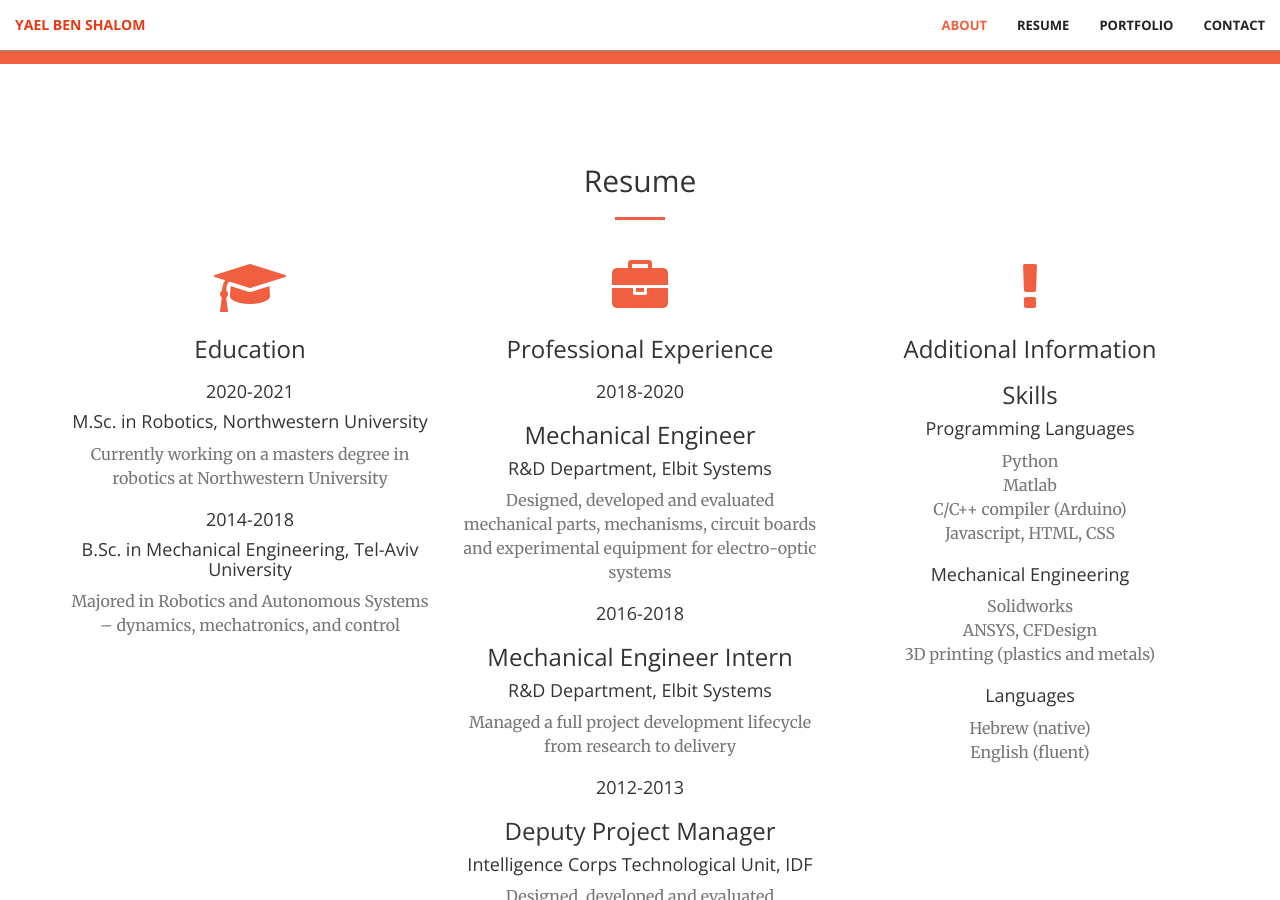
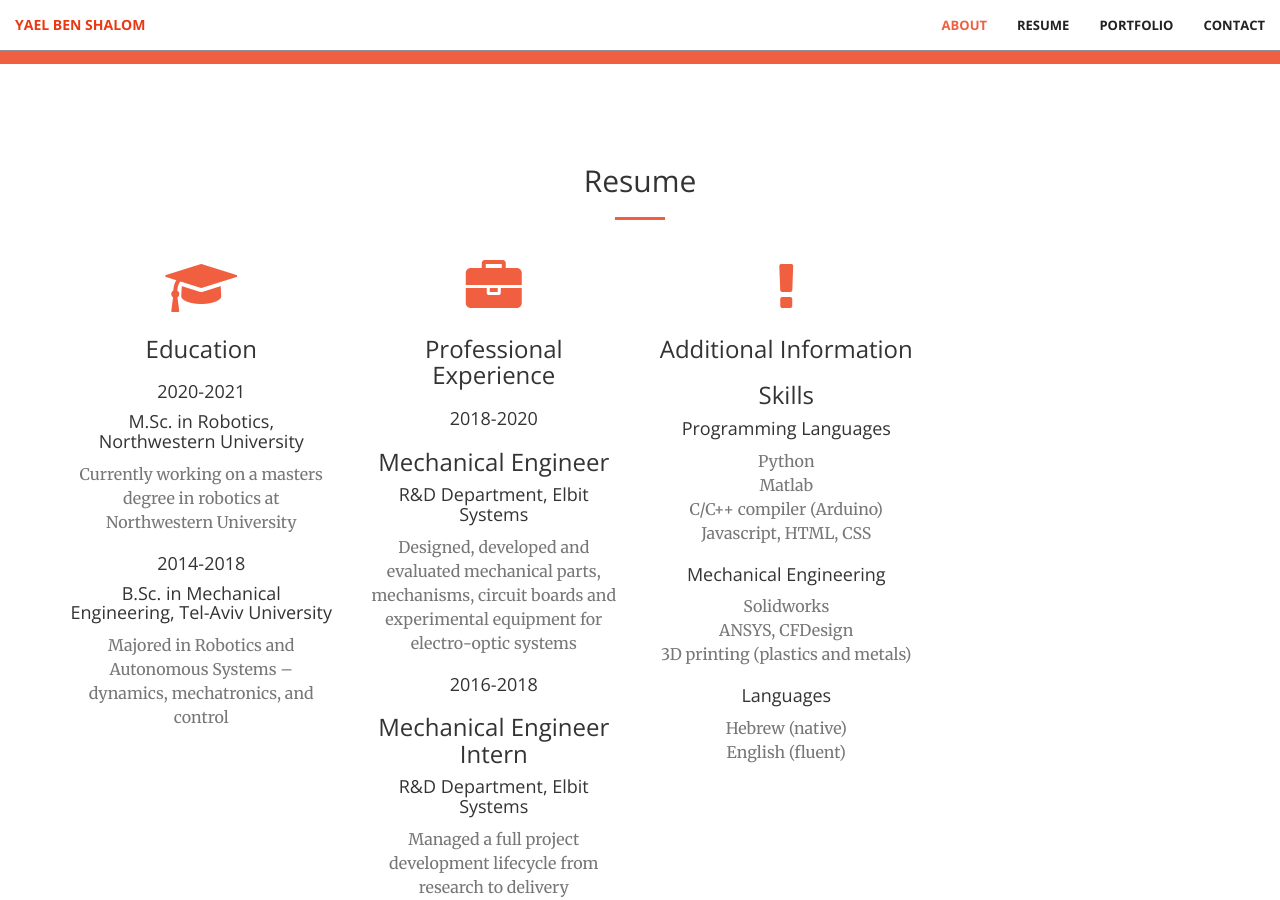
Before and after one commit to YaelBenShalom/yaelbenshalom.github.io, a Jekyll site: the page built from index.html, in a window 1280 px wide and 900 px high, scrolled down 1350 px. Built offline with Jekyll 4.4.1, drawn with Linux system fonts in a browser that asks for light colours.

Commit message:
Update resume.html

```diff
--- a/_includes/resume.html
+++ b/_includes/resume.html
@@ -9,7 +9,7 @@
     </div>
     <div class="container">
         <div class="row">
-            <div class="col-lg-4 col-md-8 text-center">
+            <div class="col-lg-3 col-md-6 text-center">
                 <div class="service-box">
                     <i class="fa fa-4x fa-graduation-cap wow bounceIn text-primary"></i>
                     <h3>Education</h3>
@@ -25,7 +25,7 @@
                     </div>
                 </div>
             </div>
-            <div class="col-lg-4 col-md-8 text-center">
+            <div class="col-lg-3 col-md-6 text-center">
                 <div class="service-box">
                     <i class="fa fa-4x fa-briefcase wow bounceIn text-primary" data-wow-delay=".1s"></i>
                     <h3>Professional Experience</h3>
@@ -55,7 +55,7 @@
                     </div>
                 </div>
             </div>
-            <div class="col-lg-4 col-md-8 text-center">
+            <div class="col-lg-3 col-md-6 text-center">
                 <div class="service-box">
                     <i class="fa fa-4x fa-exclamation wow bounceIn text-primary" data-wow-delay=".2s"></i>
                     <h3>Additional Information</h3>
```
